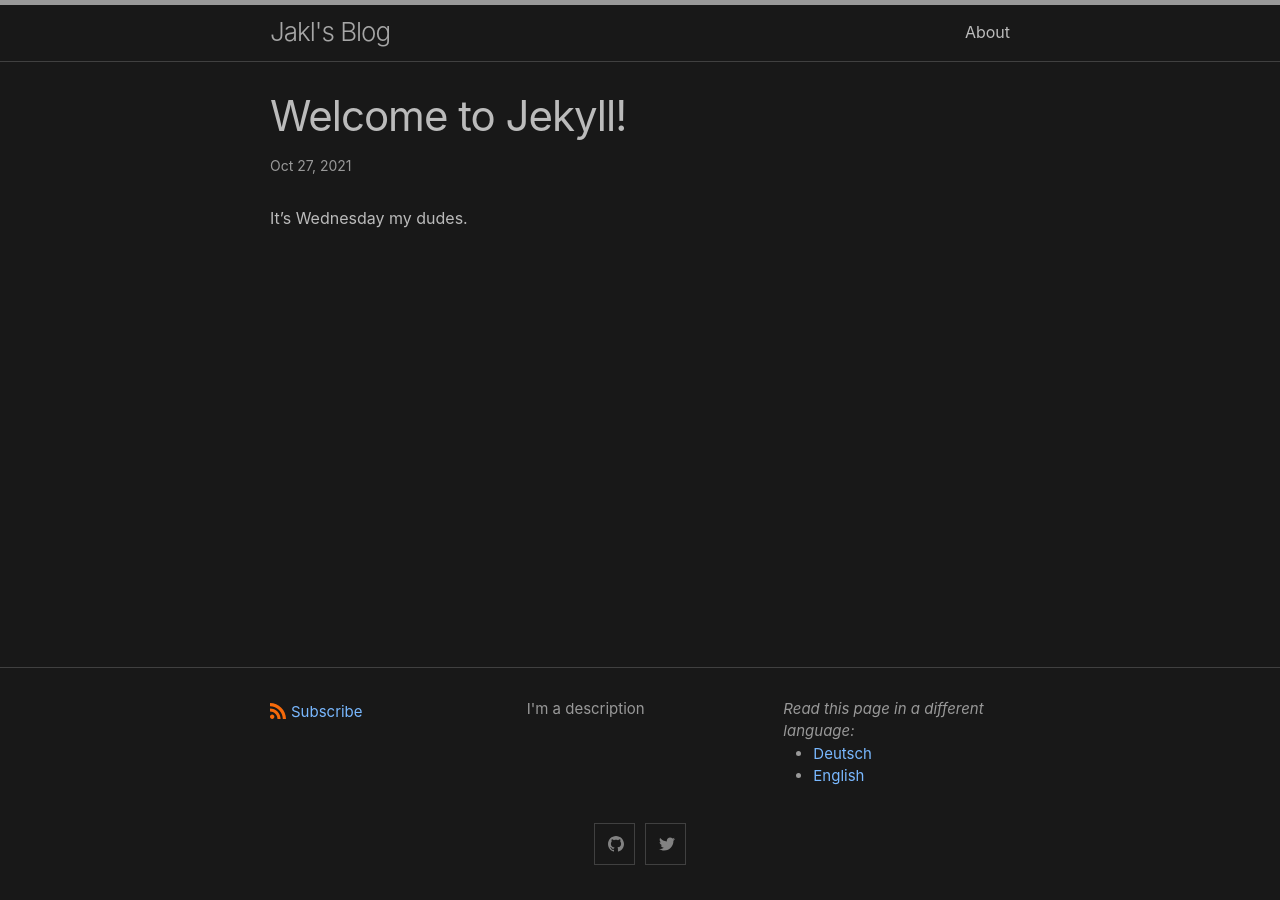
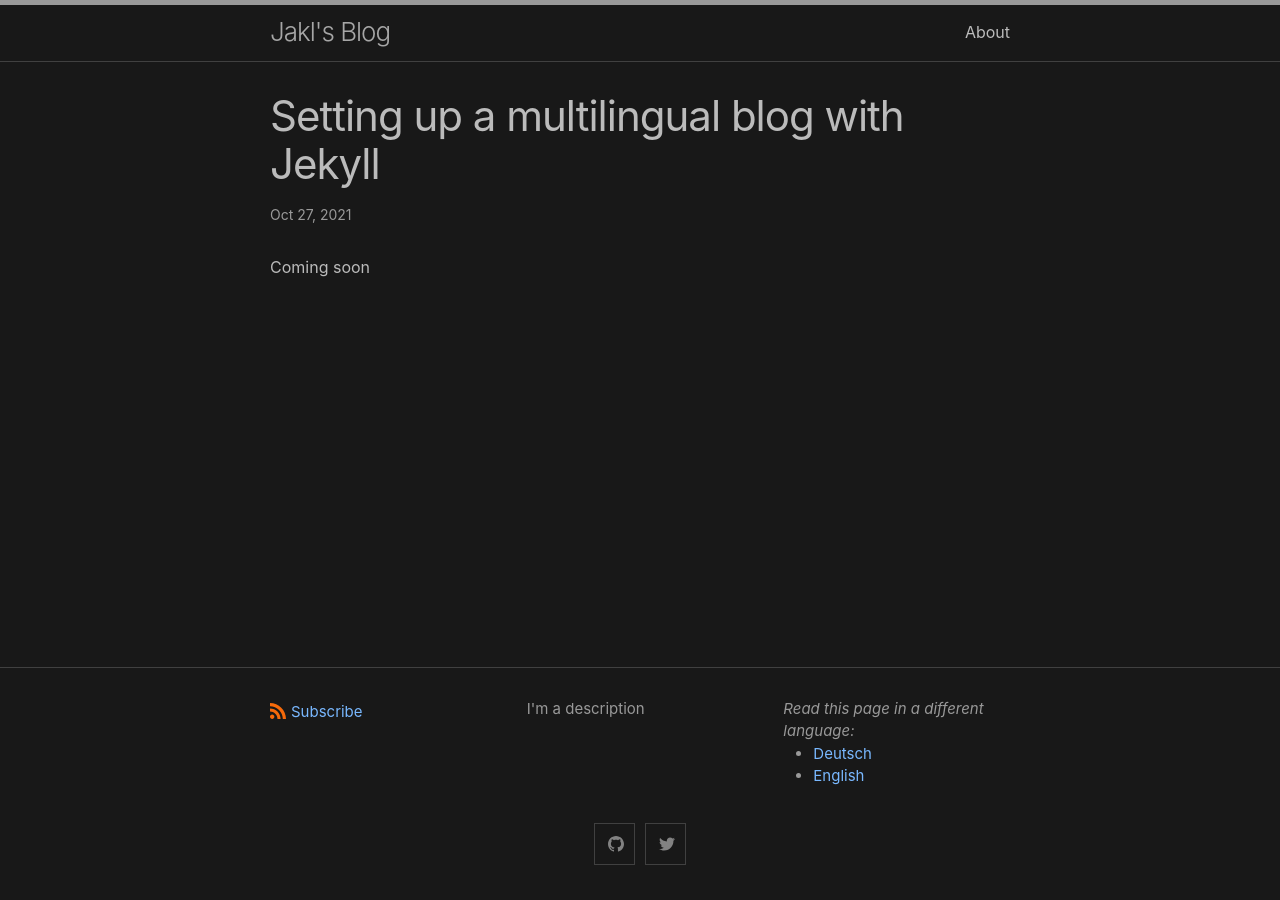
Before and after one commit to Jakllp/jakllp.github.io, a Jekyll site: the page built from en/_posts/2021-10-27-welcome-to-jekyll.markdown, in a window 1280 px wide. Built offline with Jekyll 4.4.1, drawn with Linux system fonts in a browser that asks for light colours.

Commit message:
Changing the first post

```diff
--- a/de/_posts/2021-10-27-willkommen-bei-jekyll.markdown
+++ b/de/_posts/2021-10-27-willkommen-bei-jekyll.markdown
@@ -1,9 +1,9 @@
 ---
 layout: post
-title:  "Willkommen bei Jekyll!"
+title:  "Einen mehrsprachigen Blog mit Jekyll erstellen"
 date:   2021-10-27 10:52:07 +0200
 lang: de
-lang-ref: welcome_post
+lang-ref: setting_up_jekyll
 categories: jekyll update
 ---
-Moinsen Leute
+Hier gibt's bald Zeug
--- a/en/_posts/2021-10-27-welcome-to-jekyll.markdown
+++ b/en/_posts/2021-10-27-welcome-to-jekyll.markdown
@@ -1,9 +1,9 @@
 ---
 layout: post
-title:  "Welcome to Jekyll!"
+title:  "Setting up a multilingual blog with Jekyll"
 date:   2021-10-27 10:52:07 +0200
 lang: en
-lang-ref: welcome_post
+lang-ref: setting_up_jekyll
 categories: jekyll update
 ---
-It's Wednesday my dudes.
+Coming soon
```
Also changed, not shown: README.md.
